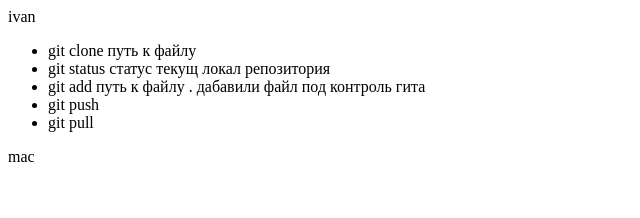
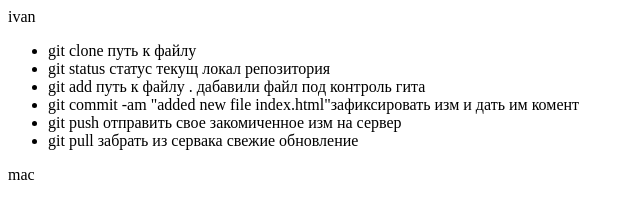
Before and after one commit to Umeml/lessonNumber1, a plain HTML site: page index.html in a window 1280 px wide. Shown: the whole page, without its empty margins (0-640 px from the left). Drawn offline with Linux system fonts and the light colour scheme.

Commit message:
added pull-push html

```diff
--- a/index.html
+++ b/index.html
@@ -6,8 +6,9 @@
         <li>git clone путь к файлу</li>
         <li>git status статус текущ локал репозитория</li>
         <li>git add путь к файлу . дабавили файл под контроль гита  </li>
-        <li>git push</li>
-        <li>git pull</li>
+        <li>git commit -am "added new file index.html"зафиксировать изм и дать им комент</li>
+        <li>git push отправить свое закомиченное изм на сервер  </li>
+        <li>git pull забрать из сервака свежие обновление </li>
     </ul>
 </div>
 <div> mac
```
